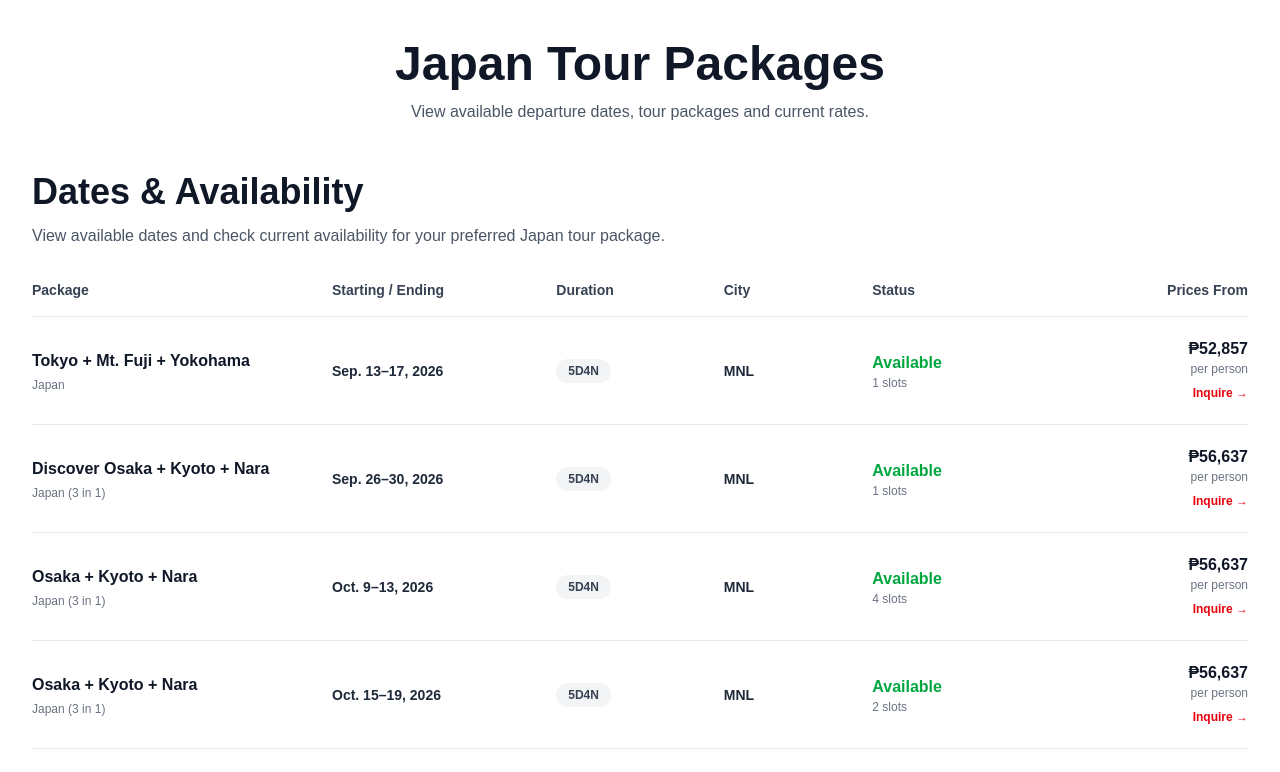
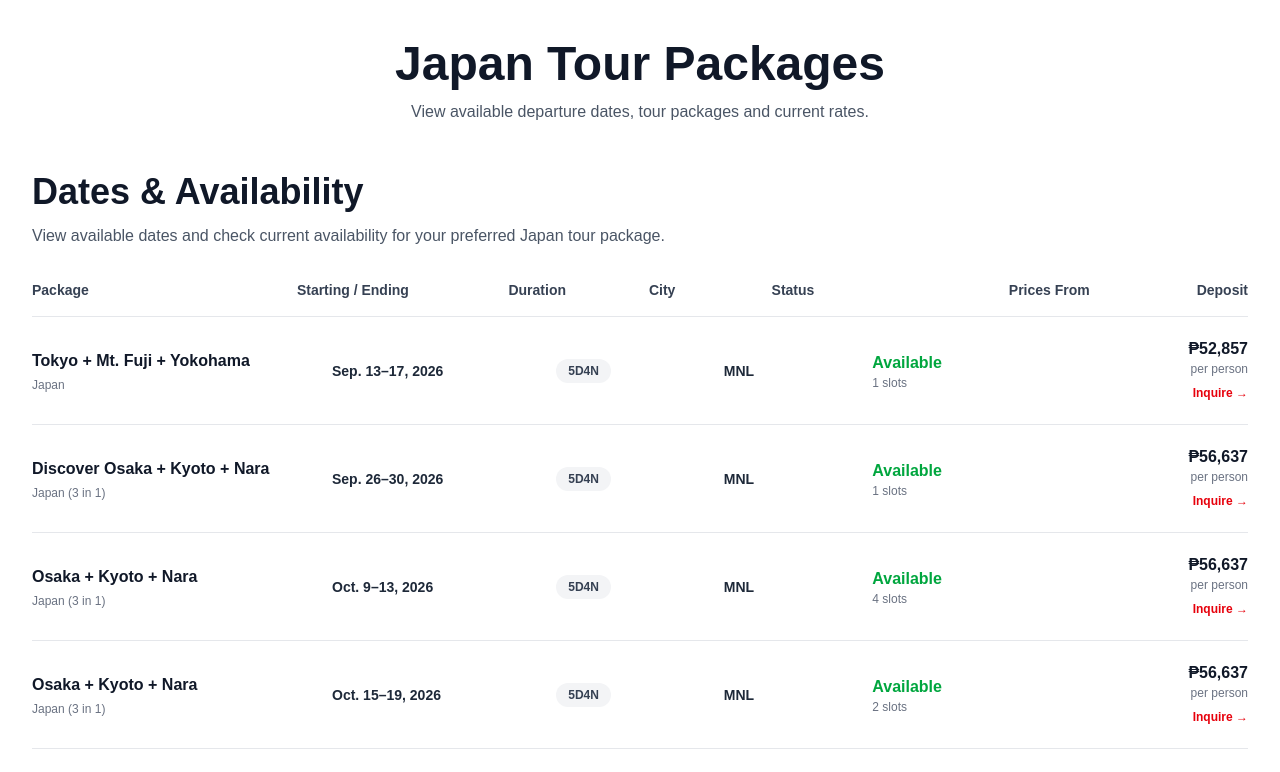
Before and after one commit to chingutravelandtours/chingu-website, a Next.js app: page /japan-tours in a window 1280 px wide. Shown: the top 772 px of the page. Built offline with nearby package versions, Linux system fonts and the light colour scheme.

Commit message:
Update page.tsx

```diff
--- a/app/japan-tours/page.tsx
+++ b/app/japan-tours/page.tsx
@@ -882,15 +882,15 @@ Thank you!`
             <div className="min-w-[1100px]">
 
                {/* TABLE HEADER */}
-              <div className="grid grid-cols-[1.5fr_1.1fr_0.8fr_0.7fr_0.9fr_1fr] gap-4 border-b border-gray-200 pb-4 text-sm font-semibold text-gray-700">
+             <div className="grid grid-cols-[1.4fr_1.1fr_0.7fr_0.6fr_0.8fr_0.9fr_0.8fr] gap-4 border-b border-gray-200 pb-4 text-sm font-semibold text-gray-700">
   <div>Package</div>
   <div>Starting / Ending</div>
   <div>Duration</div>
   <div>City</div>
   <div>Status</div>
   <div className="text-right">Prices From</div>
+  <div className="text-right">Deposit</div>
 </div>
-
               {/* TABLE ROWS */}
               {packages.map((pkg, index) => {
                 const available = (pkg.slots ?? 0) > 0;
```
Lines whose indentation alone changed are shown as unchanged.
